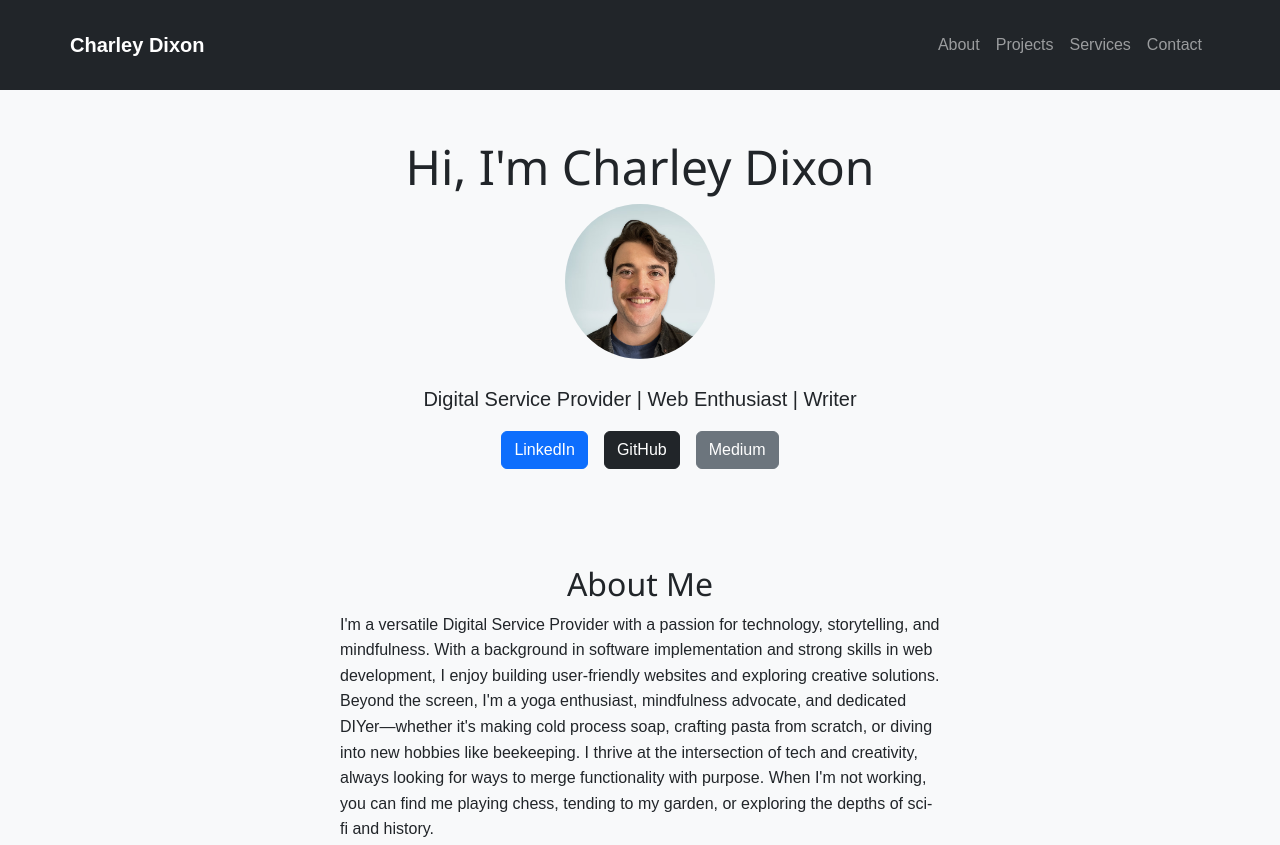
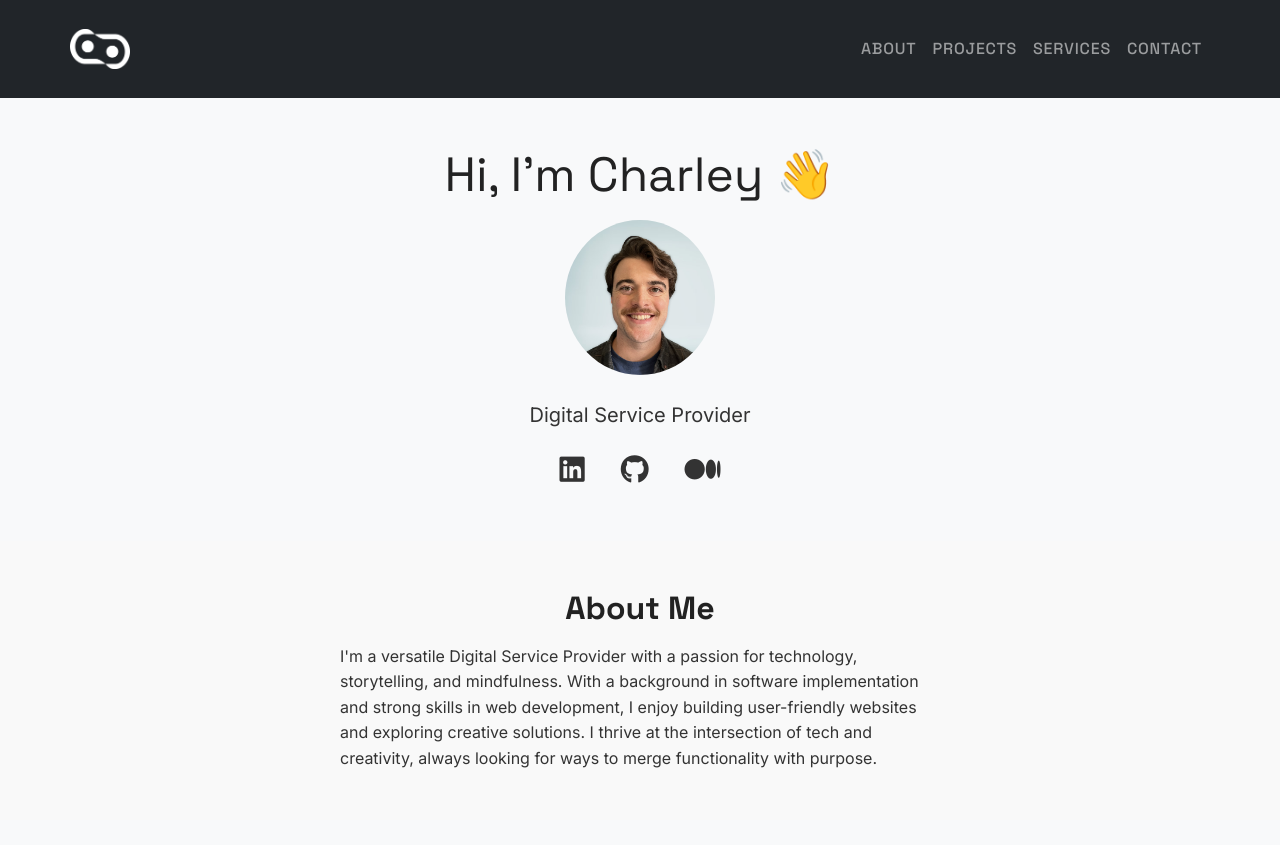
Before and after one commit to charley-dixon/charley-dixon, a plain HTML site: page index.html in a window 1280 px wide. Shown: the top 845 px of the page. Drawn offline with nearby package versions, Linux system fonts and the light colour scheme.

Commit message:
Verbiage, styling, and imagery updates

```diff
--- a/css/styles.css
+++ b/css/styles.css
@@ -2,18 +2,62 @@
 
 /* Global Styles */
 body {
-    font-family: Arial, sans-serif;
+  font-family: 'Inter', sans-serif;
+  font-size: 16px;
   line-height: 1.6;
-    background-color: #f8f9fa;
+  color: #333;
+  background-color: #f9f9f9;
+  margin: 0;
+  padding: 0;
 }
 
 h1, h2, h3, h4, h5, h6 {
-    font-family: 'Segoe UI', Tahoma, Geneva, Verdana, sans-serif;
+  font-family: 'Space Grotesk', sans-serif;
+  font-weight: 700;
+  margin: 0 0 1rem;
+  color: #222;
 }
 
 /* Navbar */
 .navbar-brand {
   font-weight: bold;
+}
+
+/* Navigation or Call-to-Action Buttons */
+.navbar a, .btn {
+  font-family: 'Space Grotesk', sans-serif;
+  font-weight: 500;
+  text-transform: uppercase;
+  letter-spacing: 0.05em;
+}
+
+/* Emphasis elements */
+strong, b {
+  font-weight: 700;
+}
+
+.social-links a {
+  margin: 0 10px;
+  font-size: 1.8rem;
+  color: #333;
+  transition: color 0.3s ease;
+  text-decoration: none;
+}
+
+.social-links a:hover {
+  color: #0077b5; /* LinkedIn Blue */
+}
+
+.social-links a:nth-child(2):hover {
+  color: #171515; /* GitHub Black */
+}
+
+.social-links a:nth-child(3):hover {
+  color: #00ab6c; /* Medium Green */
+}
+
+em, i {
+  font-style: italic;
 }
 
 /* Hero Section */
--- a/index.html
+++ b/index.html
@@ -7,6 +7,8 @@
   <meta http-equiv="X-UA-Compatible" content="IE=edge">
   <meta name="description" content="Personal Portfolio of Charley Dixon">
   <title>Charley Dixon | Portfolio</title>
+  <link href="https://fonts.googleapis.com/css2?family=Inter:wght@400;500;700&family=Space+Grotesk:wght@400;500;700&display=swap" rel="stylesheet">
+  <link rel="stylesheet" href="https://cdnjs.cloudflare.com/ajax/libs/font-awesome/6.4.0/css/all.min.css">
   <link rel="icon" href="assets/icons/favicon.png" type="image/png">
   <link href="https://cdn.jsdelivr.net/npm/bootstrap@5.3.0/dist/css/bootstrap.min.css" rel="stylesheet">
   <link rel="stylesheet" href="css/styles.css">
@@ -15,7 +17,9 @@
 <body>
   <header class="bg-dark text-white py-3">
     <nav class="container navbar navbar-expand-lg navbar-dark">
-      <a class="navbar-brand" href="#">Charley Dixon</a>
+      <a class="navbar-brand" href="#">
+        <img src="assets/icons/logo.png" alt="Charley Dixon Logo" height="40">
+      </a>
       <button class="navbar-toggler" type="button" data-bs-toggle="collapse" data-bs-target="#navbarNav" aria-controls="navbarNav" aria-expanded="false" aria-label="Toggle navigation">
         <span class="navbar-toggler-icon"></span>
       </button>
@@ -32,13 +36,19 @@
 
   <section id="hero" class="text-center py-5 bg-light">
     <div class="container">
-      <h1 class="display-4">Hi, I'm Charley Dixon</h1>
+      <h1 class="display-4">Hi, I'm Charley 👋</h1>
       <img src="assets/images/profile.jpg" alt="Profile Picture" class="rounded-circle mb-4 img-fluid" style="max-width: 150px;">
-      <p class="lead">Digital Service Provider | Web Enthusiast | Writer</p>
-      <div class="d-flex justify-content-center gap-3">
-        <a href="https://www.linkedin.com/in/charley-dixon/" class="btn btn-primary" target="_blank">LinkedIn</a>
-        <a href="https://github.com/charley-dixon" class="btn btn-dark" target="_blank">GitHub</a>
-        <a href="https://medium.com/@dixoncharley" class="btn btn-secondary" target="_blank">Medium</a>
+      <p class="lead">Digital Service Provider</p>
+      <div class="social-links d-flex justify-content-center gap-3">
+        <a href="https://www.linkedin.com/in/charley-dixon/" target="_blank" aria-label="LinkedIn">
+          <i class="fab fa-linkedin"></i>
+        </a>
+        <a href="https://github.com/charley-dixon" target="_blank" aria-label="GitHub">
+          <i class="fab fa-github"></i>
+        </a>
+        <a href="https://medium.com/@dixoncharley" target="_blank" aria-label="Medium">
+          <i class="fab fa-medium"></i>
+        </a>
       </div>
     </div>
   </section>
@@ -46,7 +56,7 @@
   <section id="about" class="py-5">
     <div class="container">
       <h2 class="text-center">About Me</h2>
-      <p class="text-justify">I'm a versatile Digital Service Provider with a passion for technology, storytelling, and mindfulness. With a background in software implementation and strong skills in web development, I enjoy building user-friendly websites and exploring creative solutions. Beyond the screen, I'm a yoga enthusiast, mindfulness advocate, and dedicated DIYer—whether it's making cold process soap, crafting pasta from scratch, or diving into new hobbies like beekeeping. I thrive at the intersection of tech and creativity, always looking for ways to merge functionality with purpose. When I'm not working, you can find me playing chess, tending to my garden, or exploring the depths of sci-fi and history.</p>
+      <p class="text-justify">I'm a versatile Digital Service Provider with a passion for technology, storytelling, and mindfulness. With a background in software implementation and strong skills in web development, I enjoy building user-friendly websites and exploring creative solutions. I thrive at the intersection of tech and creativity, always looking for ways to merge functionality with purpose.</p>
     </div>
   </section>
 
```
Also changed, not shown: assets/icons/logo.png (added). Lines whose indentation alone changed are shown as unchanged.
